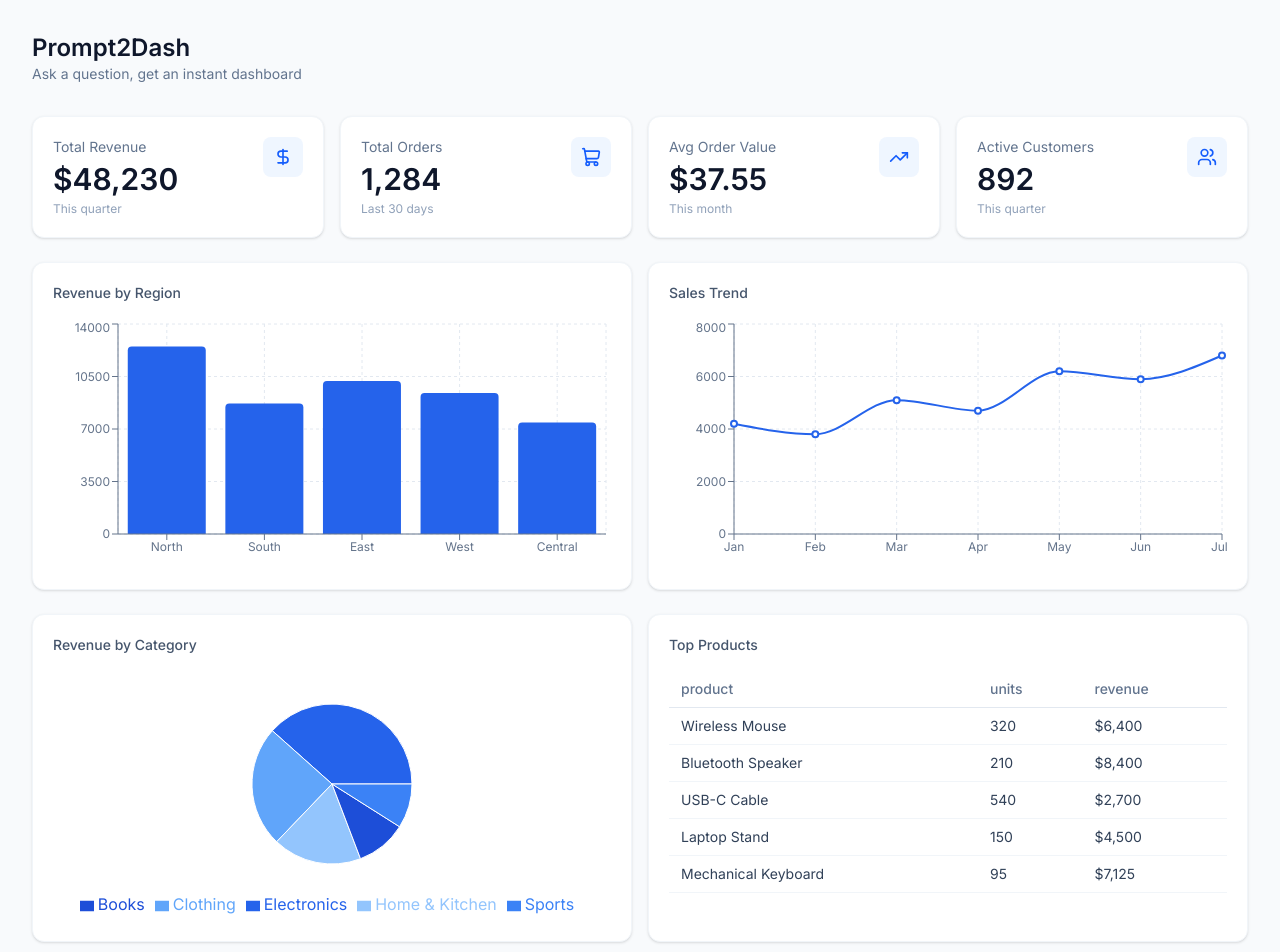
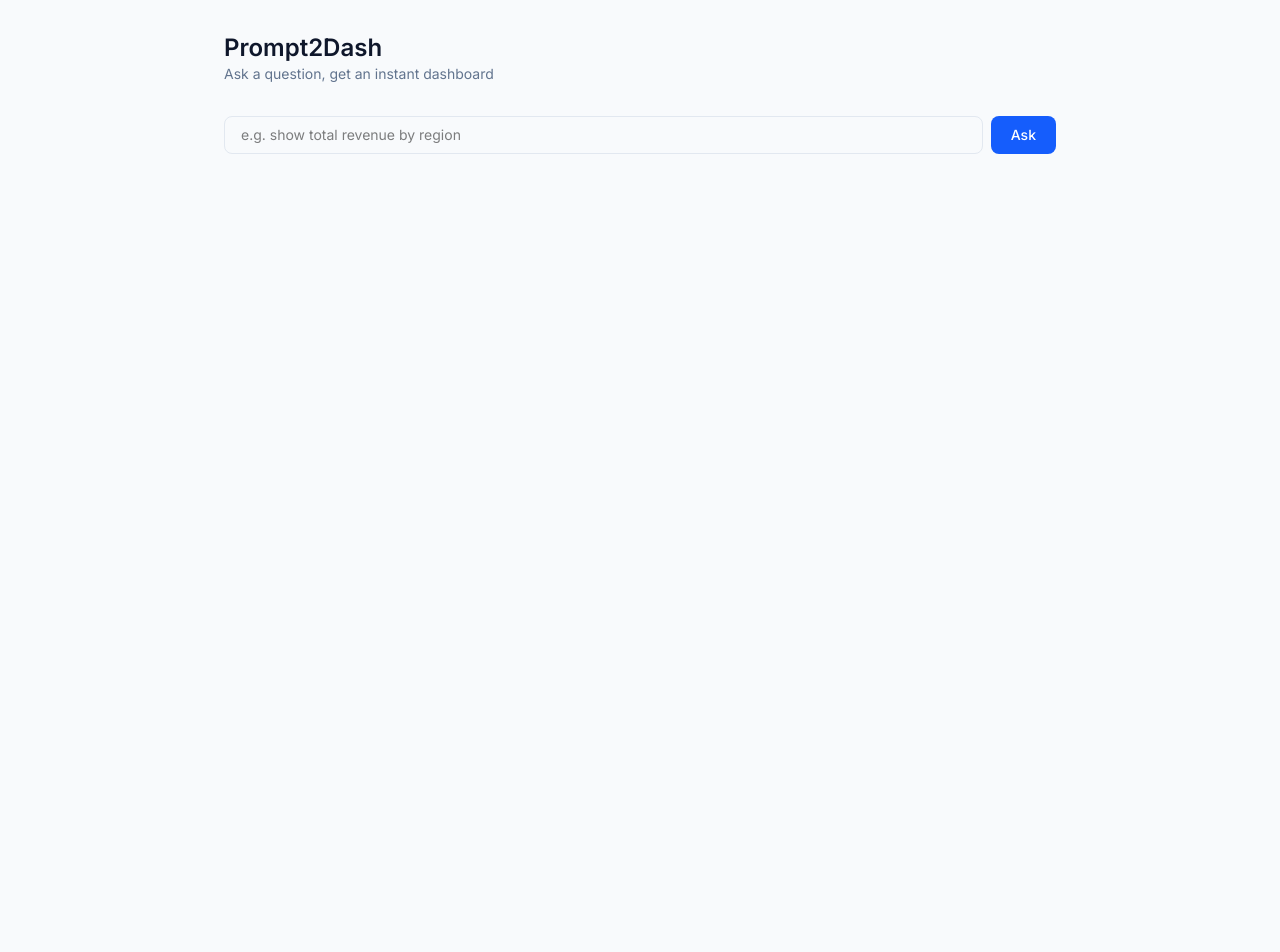
Before and after one commit to AwwabDingankar/prompt2dash, a React (Vite) app: page / in a window 1280 px wide. Shown: the top 952 px of the page. After the commit the page ends 800 px from the top, so only its background shows below. Built offline with nearby package versions, Linux system fonts and the light colour scheme.

Commit message:
Refactor App component to handle dynamic dashboard rendering; add LoadingState and DashboardRenderer components

```diff
--- a/src/App.jsx
+++ b/src/App.jsx
@@ -1,77 +1,81 @@
-import KpiCard from './components/KpiCard';
-import BarChartView from './components/BarChartView';
-import LineChartView from './components/LineChartView';
-import PieChartView from './components/PieChartView';
-import DataTable from './components/DataTable';
-import EmptyState from './components/EmptyState';
+import { useState } from 'react';
+import DashboardRenderer from './components/DashboardRenderer';
+import LoadingState from './components/LoadingState';
 
-const kpiData = [
-  { title: "Total Revenue", value: "$48,230", subtitle: "This quarter", icon: "revenue" },
-  { title: "Total Orders", value: "1,284", subtitle: "Last 30 days", icon: "orders" },
-  { title: "Avg Order Value", value: "$37.55", subtitle: "This month", icon: "average" },
-  { title: "Active Customers", value: "892", subtitle: "This quarter", icon: "customers" },
-];
-
-const barData = [
-  { region: "North", revenue: 12500 },
-  { region: "South", revenue: 8700 },
-  { region: "East", revenue: 10200 },
-  { region: "West", revenue: 9400 },
-  { region: "Central", revenue: 7430 },
-];
-
-const lineData = [
-  { month: "Jan", sales: 4200 },
-  { month: "Feb", sales: 3800 },
-  { month: "Mar", sales: 5100 },
-  { month: "Apr", sales: 4700 },
-  { month: "May", sales: 6200 },
-  { month: "Jun", sales: 5900 },
-  { month: "Jul", sales: 6800 },
-];
-
-const pieData = [
-  { category: "Electronics", value: 15400 },
-  { category: "Clothing", value: 9800 },
-  { category: "Home & Kitchen", value: 7200 },
-  { category: "Books", value: 4100 },
-  { category: "Sports", value: 3600 },
-];
-
-const tableData = [
-  { product: "Wireless Mouse", units: 320, revenue: "$6,400" },
-  { product: "Bluetooth Speaker", units: 210, revenue: "$8,400" },
-  { product: "USB-C Cable", units: 540, revenue: "$2,700" },
-  { product: "Laptop Stand", units: 150, revenue: "$4,500" },
-  { product: "Mechanical Keyboard", units: 95, revenue: "$7,125" },
-];
+const API_URL = 'http://localhost:3001/api/query';
 
 function App() {
+  const [prompt, setPrompt] = useState('');
+  const [result, setResult] = useState(null);
+  const [loading, setLoading] = useState(false);
+  const [error, setError] = useState(null);
+
+  async function handleSubmit(e) {
+    e.preventDefault();
+    if (!prompt.trim()) return;
+
+    setLoading(true);
+    setError(null);
+    setResult(null);
+
+    try {
+      const res = await fetch(API_URL, {
+        method: 'POST',
+        headers: { 'Content-Type': 'application/json' },
+        body: JSON.stringify({ prompt }),
+      });
+
+      const json = await res.json();
+
+      if (!res.ok) {
+        setError(json.reason || json.error || 'Something went wrong');
+      } else {
+        setResult(json);
+      }
+    } catch (err) {
+      setError('Could not reach the server.');
+    } finally {
+      setLoading(false);
+    }
+  }
+
   return (
-    <div className="min-h-screen p-8">
-      <div className="flex items-center justify-between mb-8">
-        <div>
-          <h1 className="text-2xl font-semibold text-slate-900">Prompt2Dash</h1>
-          <p className="text-sm text-slate-500">Ask a question, get an instant dashboard</p>
-        </div>
-      </div>
-      <div className="grid grid-cols-1 md:grid-cols-4 gap-4 mb-6">
-        {kpiData.map((kpi, i) => (
-          <KpiCard key={i} title={kpi.title} value={kpi.value} subtitle={kpi.subtitle} icon={kpi.icon} />
-        ))}
+    <div className="min-h-screen p-8 max-w-4xl mx-auto">
+      <div className="mb-8">
+        <h1 className="text-2xl font-semibold text-slate-900">Prompt2Dash</h1>
+        <p className="text-sm text-slate-500">Ask a question, get an instant dashboard</p>
       </div>
 
-      <div className="grid grid-cols-1 md:grid-cols-2 gap-4 mb-6">
-        <BarChartView title="Revenue by Region" data={barData} xKey="region" yKey="revenue" />
-        <LineChartView title="Sales Trend" data={lineData} xKey="month" yKey="sales" />
-      </div>
+      <form onSubmit={handleSubmit} className="flex gap-2 mb-6">
+        <input
+          type="text"
+          value={prompt}
+          onChange={(e) => setPrompt(e.target.value)}
+          placeholder="e.g. show total revenue by region"
+          className="flex-1 border border-slate-200 rounded-lg px-4 py-2 text-sm focus:outline-none focus:ring-2 focus:ring-blue-500"
+        />
+        <button
+          type="submit"
+          className="bg-blue-600 text-white px-5 py-2 rounded-lg text-sm font-medium hover:bg-blue-700 transition-colors"
+        >
+          Ask
+        </button>
+      </form>
 
-      <div className="grid grid-cols-1 md:grid-cols-2 gap-4 mb-6">
-        <PieChartView title="Revenue by Category" data={pieData} nameKey="category" valueKey="value" />
-        <DataTable title="Top Products" data={tableData} />
-      </div>
-
-      <EmptyState message="Try asking: 'Show me sales trend for last 6 months'" />
+      {loading && <LoadingState />}
+      {error && (
+        <div className="bg-red-50 border border-red-100 text-red-600 text-sm rounded-lg p-4">
+          {error}
+        </div>
+      )}
+      {result && !loading && (
+        <div>
+          <DashboardRenderer result={result} />
+          {result.summary && (
+            <p className="text-sm text-slate-500 mt-3">{result.summary}</p>
+          )}
+        </div>
+      )}
     </div>
   );
 }
--- /dev/null
+++ b/src/components/DashboardRenderer.jsx
@@ -0,0 +1,38 @@
+import KpiCard from './KpiCard';
+import BarChartView from './BarChartView';
+import LineChartView from './LineChartView';
+import PieChartView from './PieChartView';
+import DataTable from './DataTable';
+import EmptyState from './EmptyState';
+
+export default function DashboardRenderer({ result }) {
+  if (!result) return null;
+
+  const { chart_type, title, x_axis, y_axis, data } = result;
+
+  if (!data || data.length === 0) {
+    return <EmptyState message="No data found for this query." />;
+  }
+
+  switch (chart_type) {
+    case 'BarChart':
+      return <BarChartView title={title} data={data} xKey={x_axis} yKey={y_axis} />;
+
+    case 'LineChart':
+      return <LineChartView title={title} data={data} xKey={x_axis} yKey={y_axis} />;
+
+    case 'PieChart':
+      return <PieChartView title={title} data={data} nameKey={x_axis} valueKey={y_axis} />;
+
+    case 'KpiCard': {
+      const value = Object.values(data[0])[0]; // single aggregated value
+      return <KpiCard title={title} value={value} />;
+    }
+
+    case 'DataTable':
+      return <DataTable title={title} data={data} />;
+
+    default:
+      return <EmptyState message={`Unsupported chart type: ${chart_type}`} />;
+  }
+}
--- /dev/null
+++ b/src/components/LoadingState.jsx
@@ -0,0 +1,7 @@
+export default function LoadingState() {
+  return (
+    <div className="bg-white rounded-xl shadow-sm border border-slate-100 p-10 text-center">
+      <p className="text-slate-400 text-sm animate-pulse">Generating your dashboard...</p>
+    </div>
+  );
+}
```
Also changed, not shown: src/index.css (line endings or trailing spaces).
